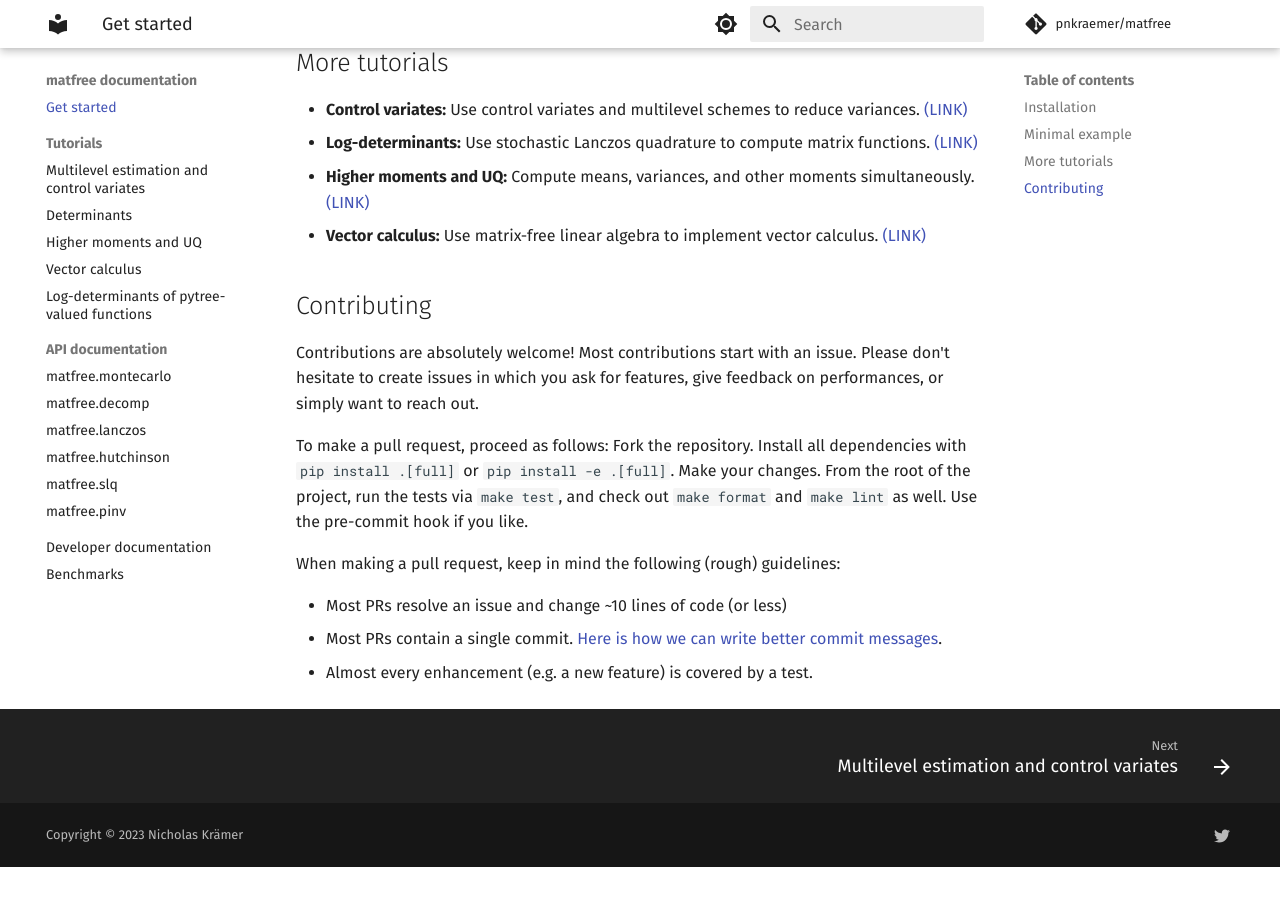
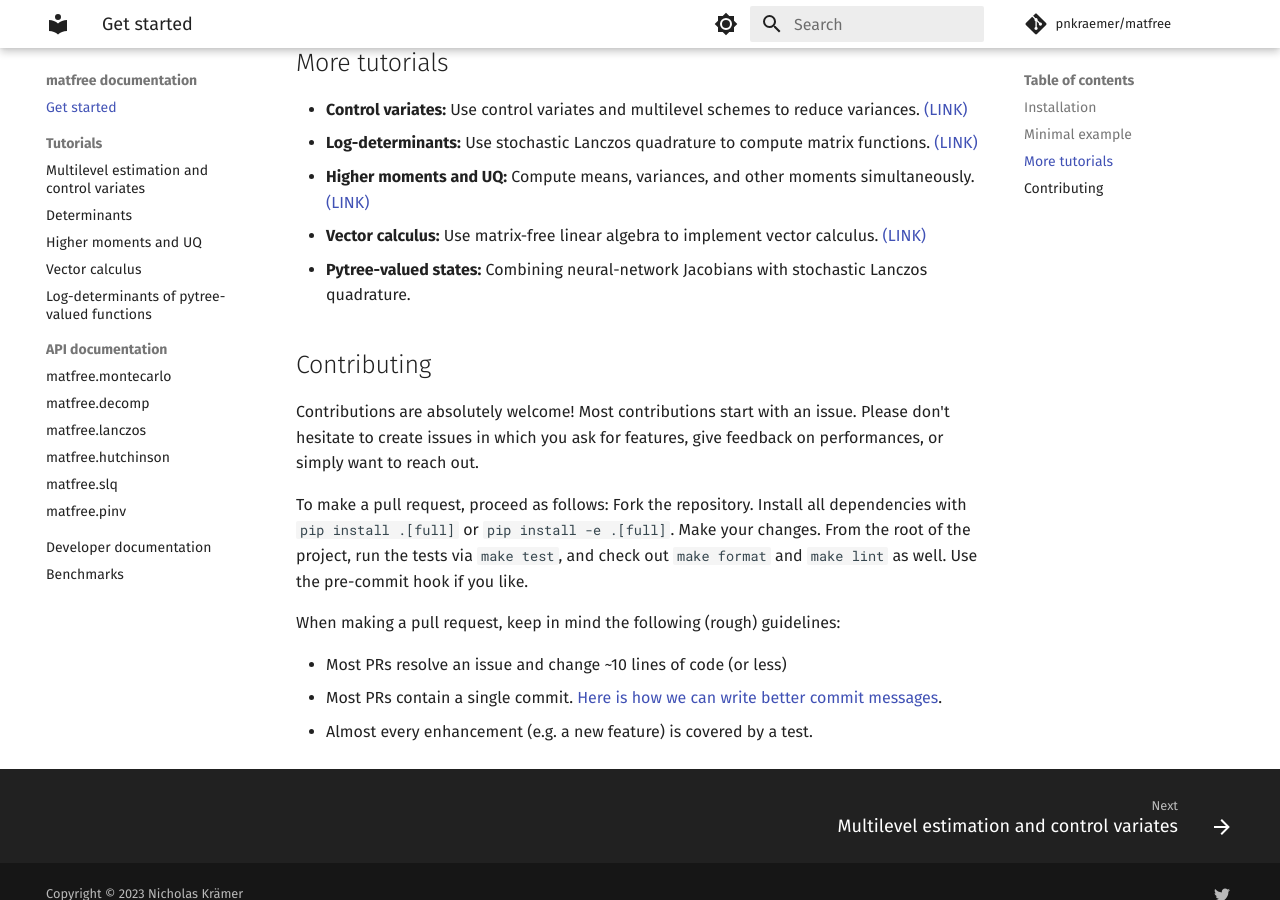
Before and after one commit to pnkraemer/matfree, an MkDocs documentation site: the page built from docs/index.md, in a window 1280 px wide and 900 px high, scrolled down 1321 px. Built offline with MkDocs 1.6.1 and Material for MkDocs 9.7.7, drawn with Linux system fonts in a browser that asks for light colours; comment, search, counter and statistics services are not loaded; before the commit the page ends 2188 px from its top, so only the background shows below that.

```diff
--- a/docs/index.md
+++ b/docs/index.md
@@ -69,6 +69,7 @@ Determine the number of samples per batch as follows.
 - **Log-determinants:**  Use stochastic Lanczos quadrature to compute matrix functions. [(LINK)](https://pnkraemer.github.io/matfree/log_determinants/)
 - **Higher moments and UQ:** Compute means, variances, and other moments simultaneously. [(LINK)](https://pnkraemer.github.io/matfree/higher_moments/)
 - **Vector calculus:** Use matrix-free linear algebra to implement vector calculus. [(LINK)](https://pnkraemer.github.io/matfree/vector_calculus/)
+- **Pytree-valued states:** Combining neural-network Jacobians with stochastic Lanczos quadrature.
 
 
 
```
Also changed, not shown: README.md (+1 -0 lines).
